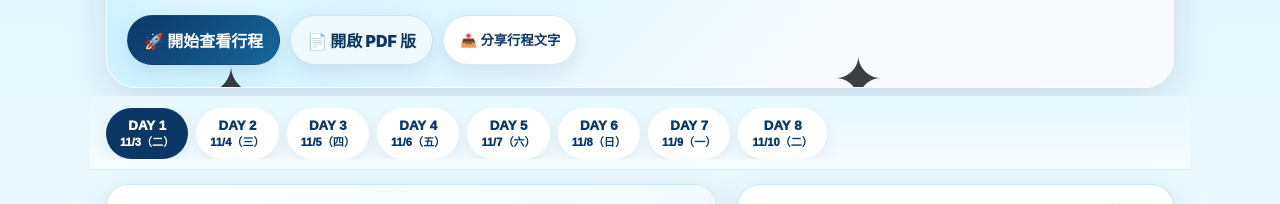
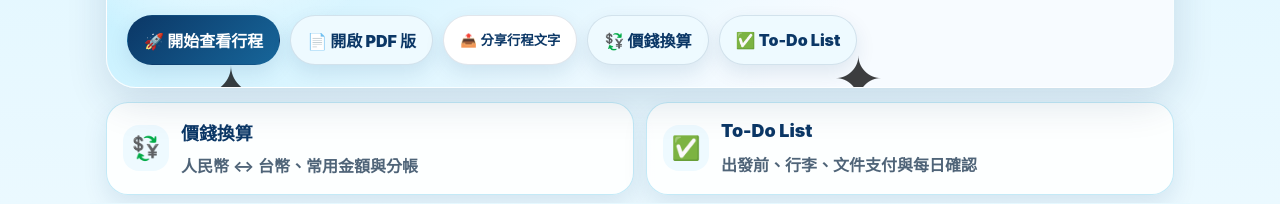
Before and after one commit to ericininder/beijing-tianjin-trip, a plain HTML site: page index.html in a window 1280 px wide. Shown: the part 213-417 px from the top of the page. Drawn offline with Linux system fonts and the light colour scheme.

Commit message:
Add files via upload

```diff
--- a/index.html
+++ b/index.html
@@ -25,6 +25,11 @@ h1 { margin:14px 0 6px; font-size:clamp(2rem, 6vw, 4.5rem); line-height:1.05; le
 .btn { display:inline-flex; align-items:center; justify-content:center; gap:8px; min-height:46px; padding:12px 16px; border-radius:999px; text-decoration:none; border:1px solid rgba(10,55,101,.12); background:#fff; color:var(--navy); font-weight:900; box-shadow:0 8px 20px rgba(12,60,110,.10); cursor:pointer; }
 .btn.primary { background:linear-gradient(135deg,var(--navy),#17669a); color:white; border-color:transparent; }
 .btn.soft { background:#eefaff; }
+.quick-tools { display:grid; grid-template-columns: repeat(2, minmax(0,1fr)); gap:12px; margin:14px 0 6px; }
+.tool-card { display:grid; grid-template-columns:auto 1fr; gap:10px 12px; align-items:center; padding:16px; border-radius:22px; text-decoration:none; background:rgba(255,255,255,.88); border:1px solid rgba(190,232,247,.9); box-shadow:0 10px 24px rgba(12,60,110,.10); color:var(--navy); }
+.tool-card span { grid-row:1 / span 2; display:grid; place-items:center; width:46px; height:46px; border-radius:16px; background:#eefaff; font-size:1.45rem; }
+.tool-card strong { font-size:1.12rem; font-weight:1000; }
+.tool-card em { font-style:normal; color:#4f6478; font-weight:750; line-height:1.45; }
 .day-nav-wrap { position:sticky; top:0; z-index:50; padding:12px 0 10px; margin:8px -16px 14px; background:linear-gradient(180deg,rgba(230,248,255,.98),rgba(247,252,255,.90)); backdrop-filter: blur(14px); border-bottom:1px solid rgba(11,55,102,.06); }
 .day-nav { display:flex; gap:8px; overflow:auto; padding:0 16px; scrollbar-width:none; }
 .day-nav::-webkit-scrollbar { display:none; }
@@ -77,6 +82,7 @@ h2 { margin:14px 0 8px; font-size:clamp(1.45rem,4.5vw,2.35rem); color:var(--navy
   .section, .info-head { padding-left:16px; padding-right:16px; }
 }
 @media (max-width: 460px) {
+  .quick-tools { grid-template-columns:1fr; }
   .tip-grid { grid-template-columns:1fr; }
   .slot { grid-template-columns:76px 1fr; }
   .slot-label { min-height:70px; }
@@ -96,8 +102,15 @@ h2 { margin:14px 0 8px; font-size:clamp(1.45rem,4.5vw,2.35rem); color:var(--navy
       <a class="btn primary" href="#day-root">🚀 開始查看行程</a>
       <a class="btn soft" href="./北京天津8日自由行_電子行程表.pdf" target="_blank" rel="noopener">📄 開啟 PDF 版</a>
       <button class="btn" type="button" onclick="shareTrip()">📤 分享行程文字</button>
+      <a class="btn soft" href="./currency.html">💱 價錢換算</a>
+      <a class="btn soft" href="./todo.html">✅ To-Do List</a>
     </div>
   </header>
+
+  <section class="quick-tools" aria-label="旅行小工具">
+    <a class="tool-card" href="./currency.html"><span>💱</span><strong>價錢換算</strong><em>人民幣 ↔ 台幣、常用金額與分帳</em></a>
+    <a class="tool-card" href="./todo.html"><span>✅</span><strong>To-Do List</strong><em>出發前、行李、文件支付與每日確認</em></a>
+  </section>
 
   <div class="day-nav-wrap">
     <nav class="day-nav" id="dayNav" aria-label="Day navigation"></nav>
```
